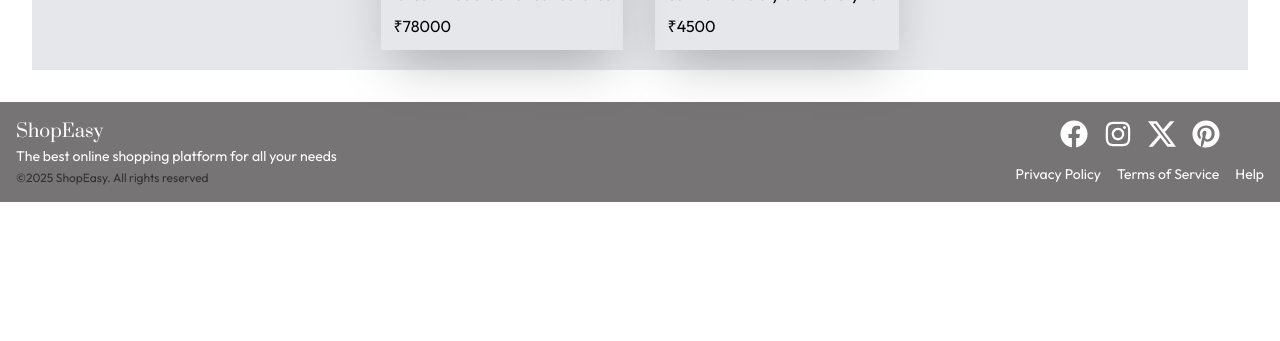
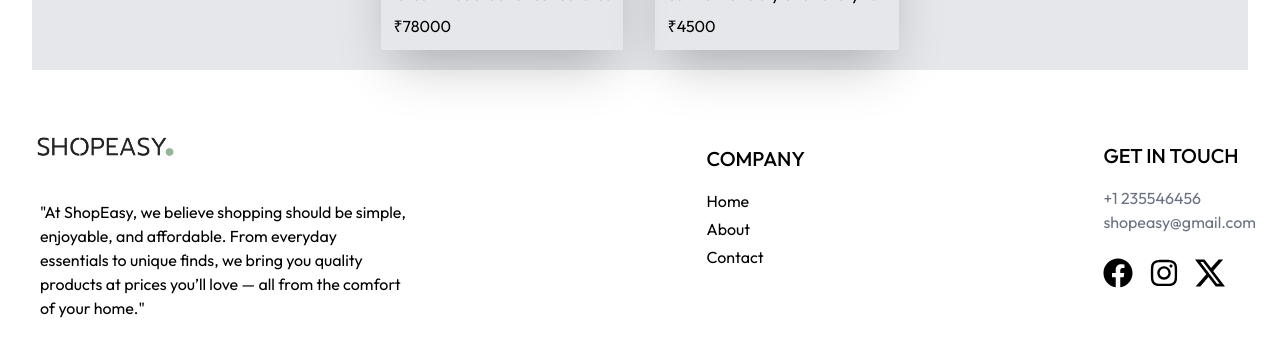
Before and after one commit to anish5032/ShopEasy, a React (Vite) app: page / in a window 1280 px wide. Shown: the part 1295-1636 px from the top of the page. Before the commit the page ends 1497 px from the top, so only its background shows below. Built offline with nearby package versions, Linux system fonts and the light colour scheme.

Commit message:
modified footer

```diff
--- a/src/components/Catagories.jsx
+++ b/src/components/Catagories.jsx
@@ -3,7 +3,7 @@ import { assets } from '../assets/assets'
 
 const Catagories = () => {
   return (
-    <div className='mt-4 px-6'>
+    <div className='mt-4 px-2.5'>
 
         <h1 className='text-xl'>Categories to explore</h1>
 
--- a/src/components/Footer.jsx
+++ b/src/components/Footer.jsx
@@ -1,36 +1,45 @@
-import React from 'react';
+import React from "react";
 import { FaFacebook, FaInstagram, FaPinterest } from "react-icons/fa";
 import { BsTwitterX } from "react-icons/bs";
+import { assets } from "../assets/assets";
 
 const Footer = () => {
   return (
-    <footer className="w-full">
-      <div className="flex flex-col md:flex-row bg-[#767474] p-4 md:justify-between md:items-center text-white mt-8">
+    <footer className="flex items-center justify-between p-6">
+      <div className="left w-sm">
+        <img className="w-40" src={assets.logo} alt="" />
+        <p className="ml-4">
+          "At ShopEasy, we believe shopping should be simple, enjoyable, and
+          affordable. From everyday essentials to unique finds, we bring you
+          quality products at prices you’ll love — all from the comfort of your
+          home."
+        </p>
+      </div>
 
-        {/* Left Section */}
-        <div className="flex flex-col mb-4 md:mb-0">
-          <h2 className="prata-regular text-lg font-bold">ShopEasy</h2>
-          <p className="text-sm">The best online shopping platform for all your needs</p>
-          <p className="mt-1 text-[#323131] text-xs">©2025 ShopEasy. All rights reserved</p>
+      <div className="middle">
+        <h2 className="text-xl font-medium">COMPANY</h2>
+        <ul className="flex flex-col gap-1 mt-4">
+          <li className="hover:underline cursor-pointer">Home</li>
+          <li className="hover:underline cursor-pointer">About</li>
+          <li className="hover:underline cursor-pointer">Contact</li>
+        </ul>
+      </div>
+
+      <div className="right flex flex-col gap-6 mt-4">
+        <div>
+          <p className="mb-4 text-xl font-medium">GET IN TOUCH</p>
+          <p className="text-gray-500 hover:underline cursor-pointer">
+            +1 235546456
+          </p>
+          <p className="text-gray-500 hover:underline cursor-pointer">
+            shopeasy@gmail.com
+          </p>
         </div>
 
-        {/* Right Section */}
-        <div className="flex flex-col gap-4">
-
-          {/* Social Icons */}
-          <div className="flex gap-4 justify-center">
-            <a href="#"><FaFacebook size={28} className="hover:text-blue-500 transition duration-500" /></a>
-            <a href="#"><FaInstagram size={28} className="hover:text-pink-500 transition duration-500" /></a>
-            <a href="#"><BsTwitterX size={28} className="hover:text-gray-300 transition duration-500" /></a>
-            <a href="#"><FaPinterest size={28} className="hover:text-red-500 transition duration-500" /></a>
-          </div>
-
-          {/* Footer Links */}
-          <div className="flex gap-4 text-sm justify-center">
-            <a href="#" className="hover:underline">Privacy Policy</a>
-            <a href="#" className="hover:underline">Terms of Service</a>
-            <a href="#" className="hover:underline">Help</a>
-          </div>
+        <div className="logos flex gap-4">
+          <FaFacebook className="cursor-pointer hover:text-blue-500 hover:scale-105 duration-400" size={30} />
+          <FaInstagram className="cursor-pointer hover:text-pink-500 hover:scale-105 duration-400" size={30} />
+          <BsTwitterX className="cursor-pointer hover:text-gray-500 hover:scale-105 duration-400" size={30} />
         </div>
       </div>
     </footer>
```
